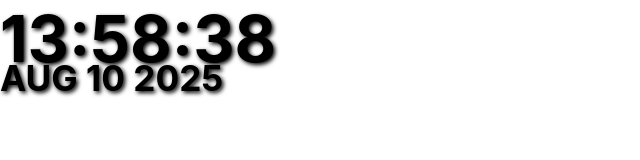
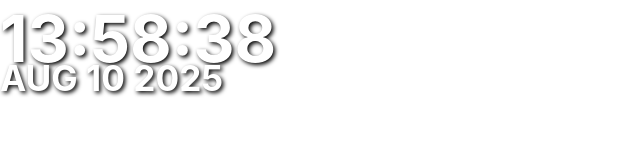
Before and after one commit to KrasmiTheDragon/OBS-Clock-Widget, a plain HTML site: page index.html in a window 1280 px wide. Shown: the whole page, without its empty margins (0-640 px from the left). Drawn offline with Linux system fonts and the light colour scheme.

Commit message:
Color changes

```diff
--- a/script.js
+++ b/script.js
@@ -7,6 +7,16 @@ function updateClock() {
     const now = new Date();
     const modes = getQueryParams();
     let time, date;
+
+    // Color mode: look for mode starting with "color-"
+    const colorMode = modes.find(m => m.startsWith('color-'));
+    let color = '';
+    if (colorMode) {
+        color = colorMode.slice(6); // Get the color value after "color-"
+        document.querySelector('.clock-container').style.color = color;
+    } else {
+        document.querySelector('.clock-container').style.color = ''; // Reset to default
+    }
 
     // Default to 24-hour format
     time = now.toLocaleTimeString('en-US', { hour12: false });
--- a/style.css
+++ b/style.css
@@ -18,6 +18,7 @@ body {
     height: 100%;
     width: 100%;
     text-align: left; /* Default text alignment */
+    color: rgb(255, 255, 255);
 }
 
 #clock {
```
